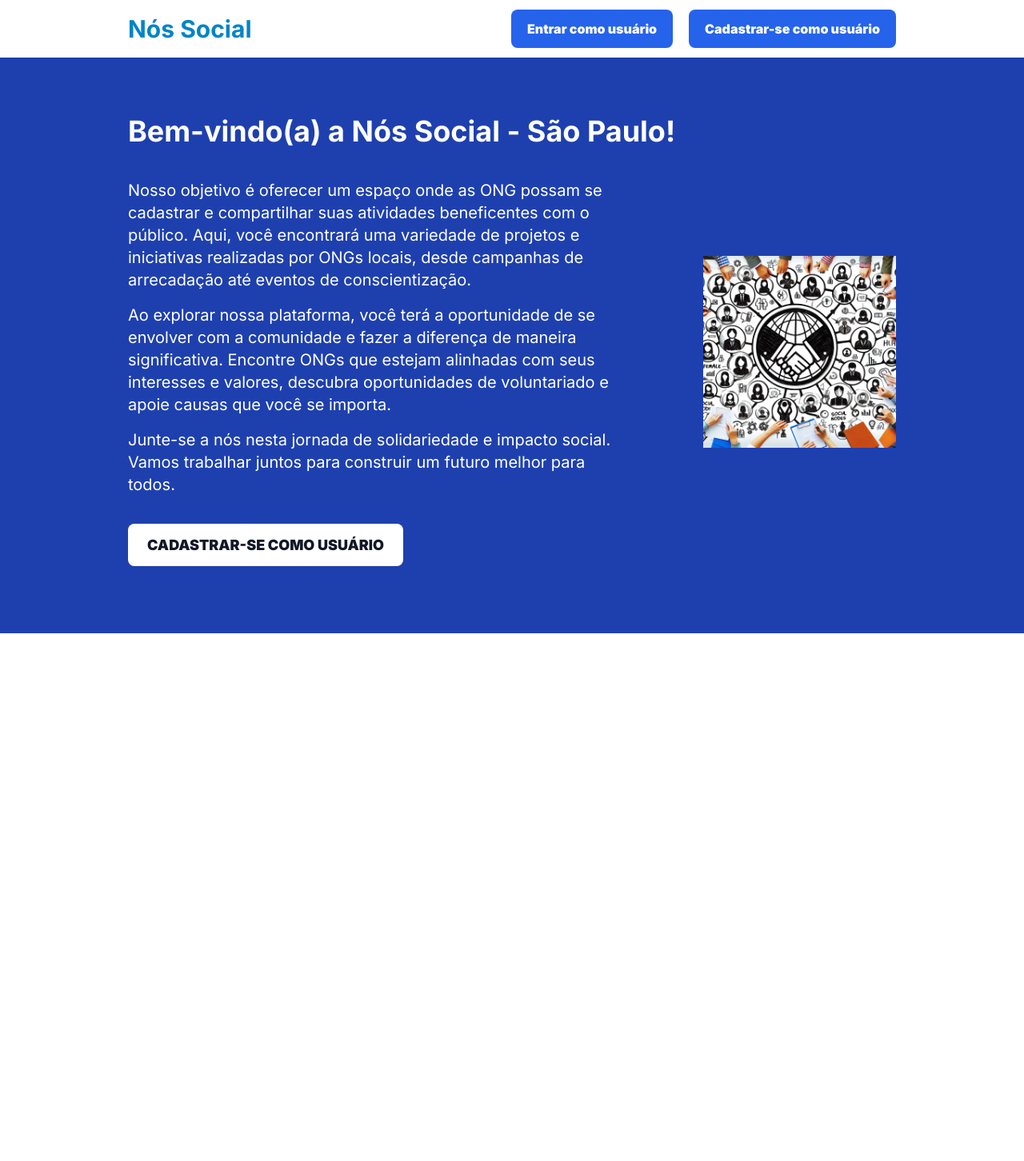
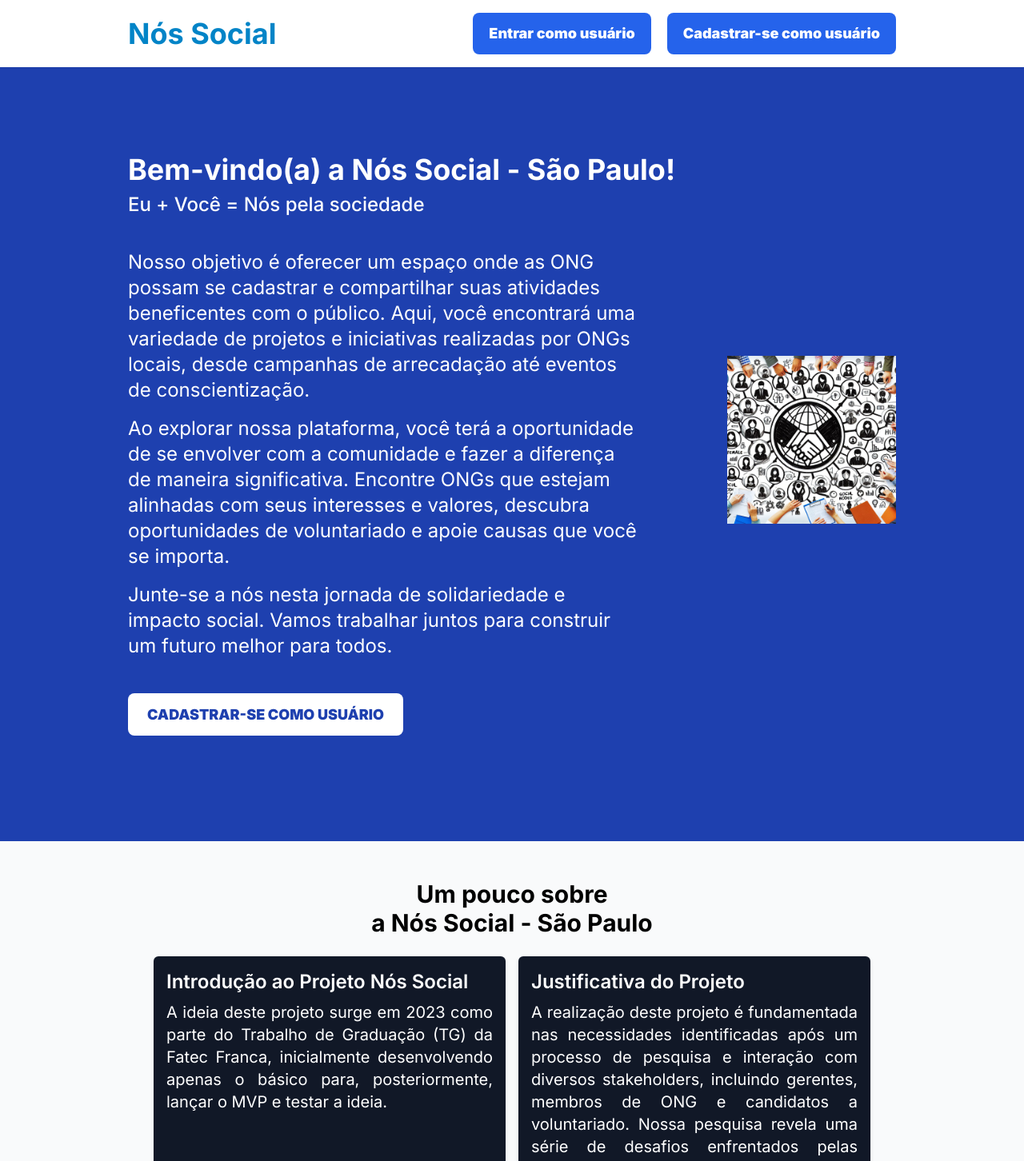
Before and after one commit to mateushilariodias/tg-nos-social-front-end, a Next.js app in the folder client/: page / in a window 1280 px wide. Shown: the top 1452 px of the page at 80% size. Before the commit the page ends 800 px from the top, so only its background shows below. Built offline with nearby package versions, Linux system fonts and the light colour scheme.

Commit message:
builds the about section of the homepage on desktop

```diff
--- a/client/src/app/(auth)/layout.tsx
+++ b/client/src/app/(auth)/layout.tsx
@@ -1,6 +1,6 @@
 function AuthPage({ children }: { children: React.ReactNode }) {
     return (
-        <main className="flex flex-col min-h-screen items-center justify-center bg-gray-800">
+        <main className="flex flex-col min-h-screen items-center justify-center bg-gray-900">
             <form action="" className="flex flex-col bg-gray-50 py-10 px-10 rounded-2xl gap-5 text-gray-800 w-full lg:w-1/4">
                 {children}
             </form>
--- a/client/src/app/page.tsx
+++ b/client/src/app/page.tsx
@@ -1,3 +1,4 @@
+import AboutSection from "@/components/homepage/AboutSection";
 import Header from "@/components/homepage/header";
 import HeroSection from "@/components/homepage/HeroSection";
 
@@ -5,7 +6,8 @@ export default function Home() {
   return (
     <main className="flex min-h-screen flex-col items-center justify-between">
       <Header/>
-      <HeroSection />
+      <HeroSection/>
+      <AboutSection/>
     </main>
   )
 }
--- /dev/null
+++ b/client/src/components/homepage/AboutSection.tsx
@@ -0,0 +1,12 @@
+import AboutSectionRender from "./AboutSectionRender";
+
+function AboutSection() {
+
+    return (
+        <section className="w-full bg-gray-50 pb-12">
+            <h2 className="font-bold text-center text-3xl pt-12 pb-6">Um pouco sobre <br /> a Nós Social - São Paulo</h2>
+            <AboutSectionRender/>
+        </section>
+    )
+}
+export default AboutSection;
--- /dev/null
+++ b/client/src/components/homepage/AboutSectionRender.tsx
@@ -0,0 +1,16 @@
+import { AboutSection } from "@/data/homepage/AboutSection"
+
+export default function AboutSectionRender(): JSX.Element {
+    return (
+        <ul className="grid grid-cols-1 lg:grid-cols-2 gap-4 max-w-4xl mx-auto">
+            {AboutSection.map((item: any) => {
+                return (
+                    <li key={item.id} className="bg-gray-900 text-white p-4 rounded-md shadow-md">
+                        <h3 className="text-2xl font-semibold pb-2">{item.title}</h3>
+                        <p className="text-xl text-justify pb-4">{item.content}</p>
+                    </li>
+                )
+            })}
+        </ul>
+    )
+}
--- a/client/src/components/homepage/HeroSection.tsx
+++ b/client/src/components/homepage/HeroSection.tsx
@@ -3,17 +3,18 @@ import Link from "next/link";
 function HeroSection() {
 
     return (
-        <section className="lg:flex pt-24 pb-16 px-4 lg:pt-36 lg:pb-24 lg:px-40 bg-blue-800 text-white">
+        <section className="lg:flex pt-24 pb-16 px-4 lg:pt-48 lg:pb-36 lg:px-40 bg-blue-800 text-white">
             <div>
-                <h1 className="font-bold text-2xl lg:text-4xl pb-3 lg:pb-10">Bem-vindo(a) a Nós Social - São Paulo!</h1>
-                <p className="text-base lg:text-xl pb-4 lg:pr-28">Nosso objetivo é oferecer um espaço onde as ONG possam se cadastrar e compartilhar suas atividades beneficentes com o público. Aqui, você encontrará uma variedade de projetos e iniciativas realizadas por ONGs locais, desde campanhas de arrecadação até eventos de conscientização.</p>
-                <p className="text-base lg:text-xl pb-4 lg:pr-28">Ao explorar nossa plataforma, você terá a oportunidade de se envolver com a comunidade e fazer a diferença de maneira significativa. Encontre ONGs que estejam alinhadas com seus interesses e valores, descubra oportunidades de voluntariado e apoie causas que você se importa.</p>
-                <p className="text-base lg:text-xl pb-8 lg:pb-12 lg:pr-28">Junte-se a nós nesta jornada de solidariedade e impacto social. Vamos trabalhar juntos para construir um futuro melhor para todos.</p>
-                <Link href="/registerUser" className="bg-white hover:bg-slate-100 lg:mb-0 py-4 px-6 font-bold text-gray-900 rounded-lg text-sm lg:text-lg uppercase text-center">
+                <h1 className="font-bold text-2xl lg:text-4xl pb-2">Bem-vindo(a) a Nós Social - São Paulo!</h1>
+                <h2 className="font-medium text-xl lg:text-2xl pb-4 lg:pb-10">Eu + Você = Nós pela sociedade</h2>
+                <p className="text-base lg:text-2xl pb-4 lg:pr-28">Nosso objetivo é oferecer um espaço onde as ONG possam se cadastrar e compartilhar suas atividades beneficentes com o público. Aqui, você encontrará uma variedade de projetos e iniciativas realizadas por ONGs locais, desde campanhas de arrecadação até eventos de conscientização.</p>
+                <p className="text-base lg:text-2xl pb-4 lg:pr-28">Ao explorar nossa plataforma, você terá a oportunidade de se envolver com a comunidade e fazer a diferença de maneira significativa. Encontre ONGs que estejam alinhadas com seus interesses e valores, descubra oportunidades de voluntariado e apoie causas que você se importa.</p>
+                <p className="text-base lg:text-2xl pb-8 lg:pb-14 lg:pr-28">Junte-se a nós nesta jornada de solidariedade e impacto social. Vamos trabalhar juntos para construir um futuro melhor para todos.</p>
+                <Link href="/registerUser" className="bg-white hover:bg-slate-100 lg:mb-0 py-4 px-6 font-bold text-blue-800 rounded-lg text-sm lg:text-lg uppercase text-center">
                     <strong>Cadastrar-se como usuário</strong>
                 </Link>
             </div>
-            <div className="w-full flex justify-center items-center mt-10">
+            <div className="w-full flex justify-center items-center mt-10 lg:mt-0">
                 <img className="w-full" src="images/hero.jpeg" alt="Imagem de vários icones de pessoas conectadas." />
             </div>
         </section>
--- a/client/src/components/homepage/header.tsx
+++ b/client/src/components/homepage/header.tsx
@@ -8,13 +8,13 @@ function Header() {
     const [showMobileMenu, setShowMobileMenu] = useState(false);
 
     return (
-        <header className="fixed z-10 w-full bg-white flex justify-between items-center py-3 px-4 lg:px-40 shadow-sm">
-            <Link className="font-bold text-sky-600 text-3xl" href='/'>Nós Social</Link>
+        <header className="fixed z-10 w-full bg-white flex justify-between items-center p-4 lg:px-40 shadow-sm">
+            <Link className="font-bold text-sky-600 text-3xl lg:text-4xl" href='/'>Nós Social</Link>
             <div className="hidden lg:flex lg:gap-5 items-center text-gray-600">
-                <Link href="/loginUser" className="bg-blue-600 hover:bg-blue-800 py-3 px-5 font-bold text-white rounded-lg">
+                <Link href="/loginUser" className="bg-blue-600 hover:bg-blue-800 py-3 px-5 font-bold text-white text-lg rounded-lg">
                     <strong>Entrar como usuário</strong>
                 </Link>
-                <Link href="/registerUser" className="bg-blue-600 hover:bg-blue-800 py-3 px-5 font-bold text-white rounded-lg">
+                <Link href="/registerUser" className="bg-blue-600 hover:bg-blue-800 py-3 px-5 font-bold text-white text-lg rounded-lg">
                     <strong>Cadastrar-se como usuário</strong>
                 </Link>
             </div>
--- /dev/null
+++ b/client/src/data/homepage/AboutSection.tsx
@@ -0,0 +1,24 @@
+export interface IDataAboutSection {
+    title: string;
+    content: string;
+}
+
+export const AboutSection:IDataAboutSection[] = [{
+    title:'Introdução ao Projeto Nós Social',
+    content:'A ideia deste projeto surge em 2023 como parte do Trabalho de Graduação (TG) da Fatec Franca, inicialmente desenvolvendo apenas o básico para, posteriormente, lançar o MVP e testar a ideia.'
+},{
+    title:'Justificativa do Projeto',
+    content:'A realização deste projeto é fundamentada nas necessidades identificadas após um processo de pesquisa e interação com diversos stakeholders, incluindo gerentes, membros de ONG e candidatos a voluntariado. Nossa pesquisa revela uma série de desafios enfrentados pelas pequenas ONGs. O envolvimento de múltiplos stakeholders ajuda a identificar esses desafios e a desenvolver um projeto que visa abordar o principal deles.'
+},{
+    title:'Desafios das ONG',
+    content:'O resultado do nosso processo de pesquisa se alinha com as informações obtidas do Portal do Impacto, uma fonte confiável de conteúdo relacionado a Organizações da Sociedade Civil (OSC) e seus desafios. O principal problema enfrentado pelas ONG é a questão da visibilidade e reconhecimento. Muitas dessas organizações lutam para se destacar em um mercado saturado de projetos sem fins lucrativos, onde a divulgação ocorre principalmente por meio da prática oral dos participantes.'
+},{
+    title:'Nossa Solução',
+    content:'Essa pesquisa confirma a necessidade de desenvolver uma solução tecnológica que permita a comunicação eficaz das atividades dessas organizações. A necessidade de visibilidade é complexa e exige uma abordagem integrada. Portanto, este projeto visa desenvolver uma solução que aborde esses desafios, fornecendo ferramentas e métodos que ajudarão as ONG a superar esses obstáculos.'
+},{
+    title:'Objetivo do Projeto',
+    content:'Este projeto reconhece os desafios enfrentados pelas ONG e se baseia na pesquisa e no envolvimento dos stakeholders para oferecer uma solução front-end de sistema web que contribuirá para a melhoria do terceiro setor e o fortalecimento dessas organizações. Utilizamos todas as ferramentas, bibliotecas e frameworks que o mercado disponibiliza, que sejam coerentes com o objetivo do projeto e atendam as melhores práticas no desenvolvimento de uma plataforma.'
+},{
+    title:'Nosso Propósito',
+    content:'O objetivo geral deste projeto é a criação de um front-end de um sistema disponível em formato web, mobile e desktop, com o propósito de oferecer uma solução que eleve a visibilidade das Organizações Não Governamentais (ONG) e das atividades que realizam.'
+}]
```
